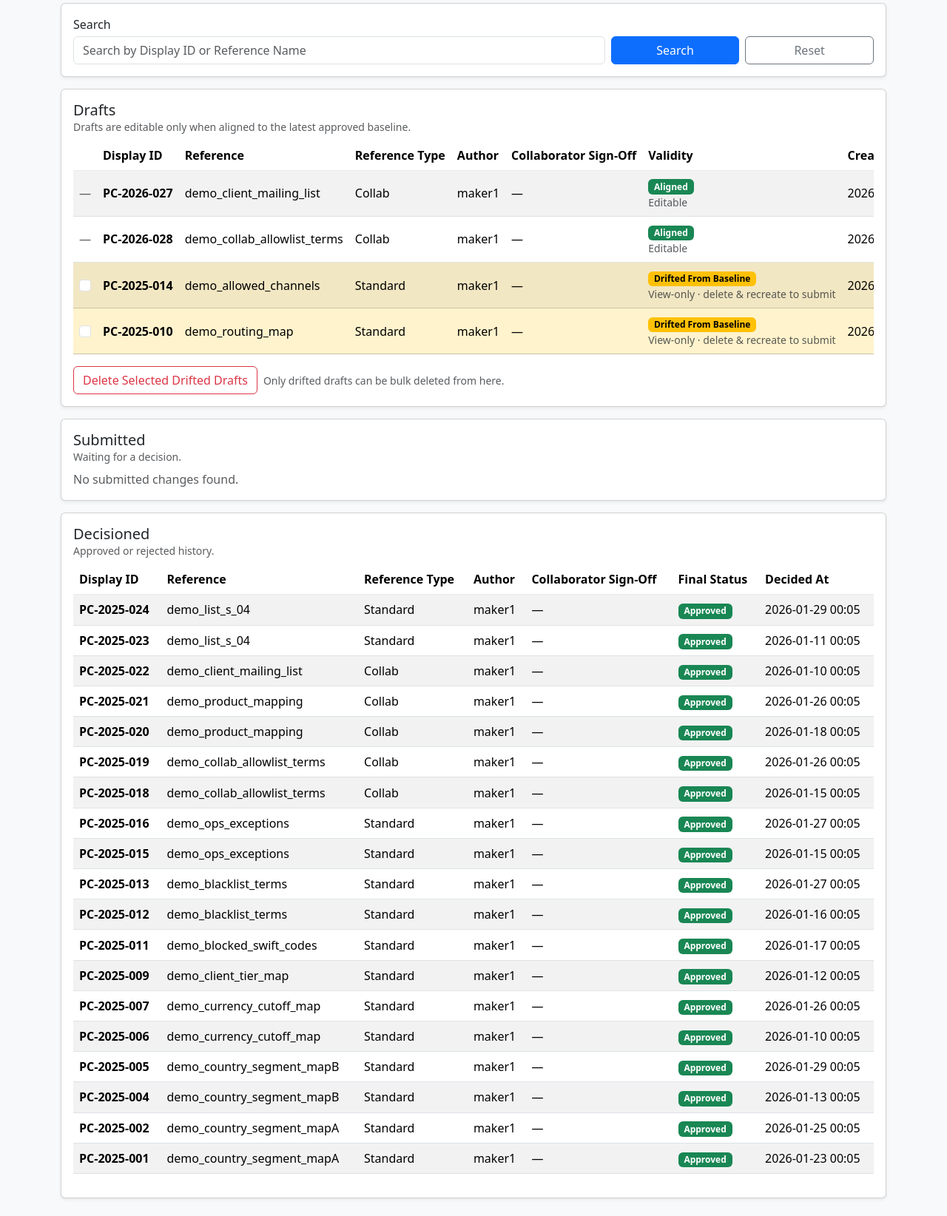
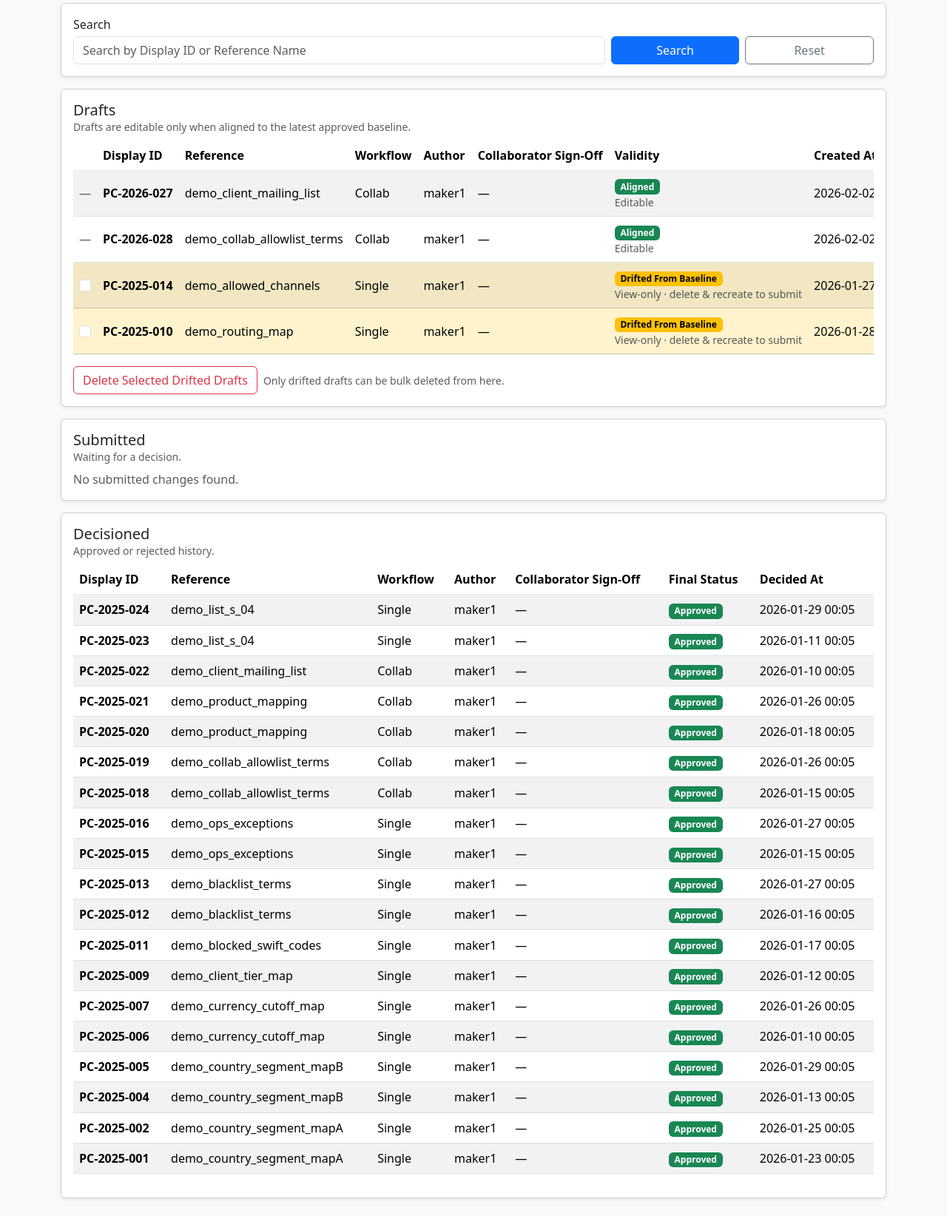
Before and after one commit to JomsTrinidad/master_data_utility, a Django app: page /proposed/ in a window 1280 px wide. Shown: the part 190-1834 px from the top of the page at 74% size. Run offline with Django 5.2, Linux system fonts and the light colour scheme; a user stored in the database is signed in; data comes from the database, SQL or seed files in the repository; both versions use the stored data as it was after the commit; some libraries are stand-ins or nearby versions.

Commit message:
Align Catalog and Proposed Change List

```diff
--- a/mdu/templates/mdu/proposed_change_list.html
+++ b/mdu/templates/mdu/proposed_change_list.html
@@ -47,7 +47,7 @@
                 <th style="width: 1px;"></th>
                 <th class="text-nowrap">Display ID</th>
                 <th class="text-nowrap">Reference</th>
-                <th class="text-nowrap">Reference Type</th>
+                <th class="text-nowrap">Workflow</th>
                 <th class="text-nowrap">Author</th>
                 <th class="text-nowrap">Collaborator Sign-Off</th>
                 <th class="text-nowrap">Validity</th>
@@ -130,7 +130,7 @@
             <tr>
               <th class="text-nowrap">Display ID</th>
               <th class="text-nowrap">Reference</th>
-                <th class="text-nowrap">Reference Type</th>
+                <th class="text-nowrap">Workflow</th>
                 <th class="text-nowrap">Author</th>
                 <th class="text-nowrap">Collaborator Sign-Off</th>
               <th class="text-nowrap">Submitted At</th>
@@ -172,7 +172,7 @@
             <tr>
               <th class="text-nowrap">Display ID</th>
               <th class="text-nowrap">Reference</th>
-                <th class="text-nowrap">Reference Type</th>
+                <th class="text-nowrap">Workflow</th>
                 <th class="text-nowrap">Author</th>
                 <th class="text-nowrap">Collaborator Sign-Off</th>
               <th class="text-nowrap">Final Status</th>
--- a/mdu/views.py
+++ b/mdu/views.py
@@ -42,7 +42,7 @@ def _ref_kind_label(header: MDUHeader) -> str:
     if mode == "COLLABORATIVE":
         return "Collab"
     if mode == "SINGLE_OWNER":
-        return "Standard"
+        return "Single"
     # fallback for unexpected/legacy values
     return mode.title() if mode else "Standard"
 
```
Also changed, not shown: db.sqlite3.
